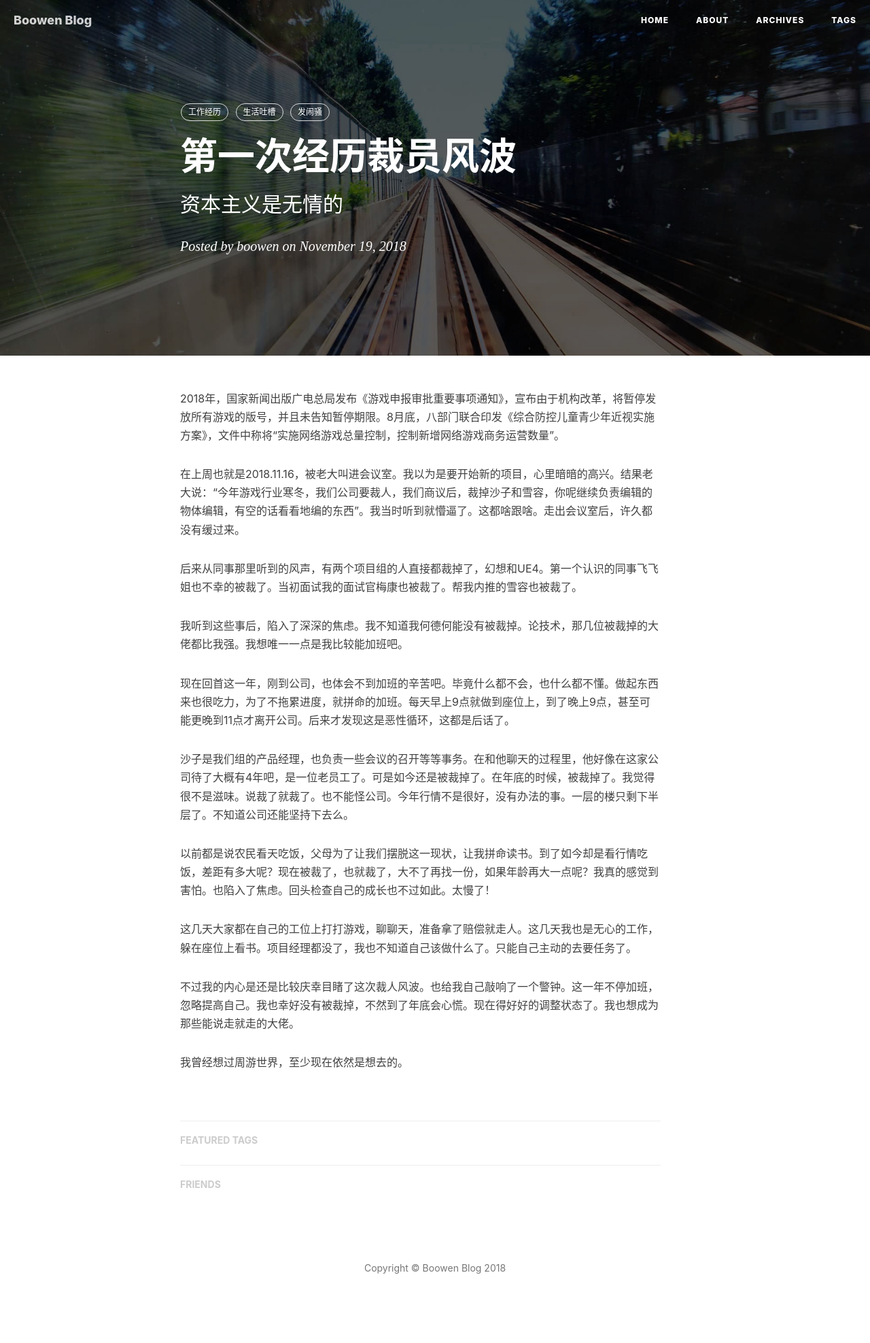
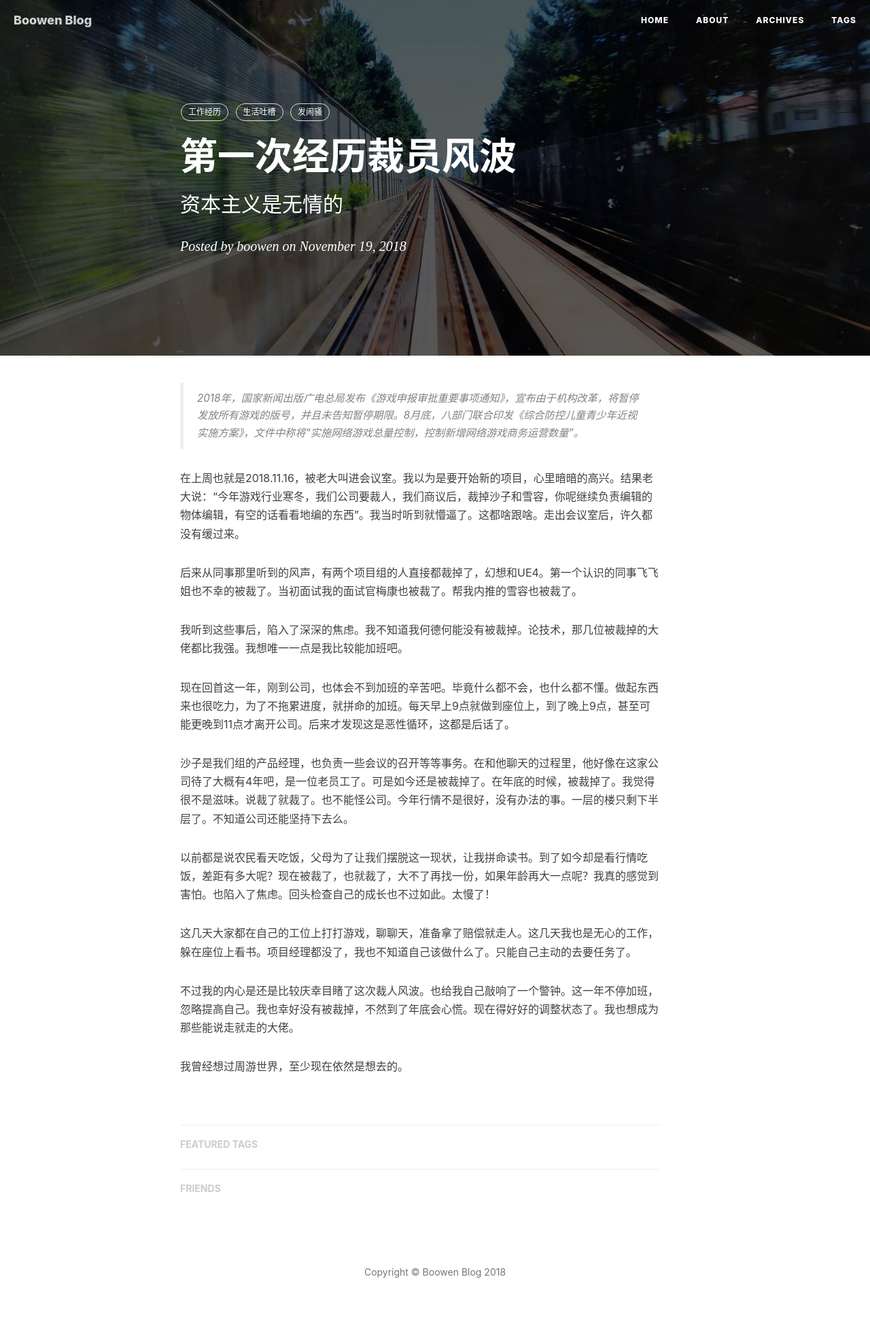
Before and after one commit to zhaobw61/-zhaobw61.git.io, a Jekyll site: the page built from _posts/2018-11-19-layoffs.markdown, in a window 1280 px wide. Shown: the whole page at 68% size. Built offline with Jekyll 4.4.1, drawn with Linux system fonts in a browser that asks for light colours; nearby versions of some CDN libraries; comment, search, counter and statistics services are not loaded.

Commit message:
添加样式

```diff
--- a/_posts/2018-11-19-layoffs.markdown
+++ b/_posts/2018-11-19-layoffs.markdown
@@ -11,7 +11,7 @@ tags:
     - 生活吐槽
     - 发闹骚
 ---
-2018年，国家新闻出版广电总局发布《游戏申报审批重要事项通知》，宣布由于机构改革，将暂停发放所有游戏的版号，并且未告知暂停期限。8月底，八部门联合印发《综合防控儿童青少年近视实施方案》，文件中称将“实施网络游戏总量控制，控制新增网络游戏商务运营数量”。
+>2018年，国家新闻出版广电总局发布《游戏申报审批重要事项通知》，宣布由于机构改革，将暂停发放所有游戏的版号，并且未告知暂停期限。8月底，八部门联合印发《综合防控儿童青少年近视实施方案》，文件中称将“实施网络游戏总量控制，控制新增网络游戏商务运营数量”。
 
 在上周也就是2018.11.16，被老大叫进会议室。我以为是要开始新的项目，心里暗暗的高兴。结果老大说：“今年游戏行业寒冬，我们公司要裁人，我们商议后，裁掉沙子和雪容，你呢继续负责编辑的物体编辑，有空的话看看地编的东西”。我当时听到就懵逼了。这都啥跟啥。走出会议室后，许久都没有缓过来。
 
```
